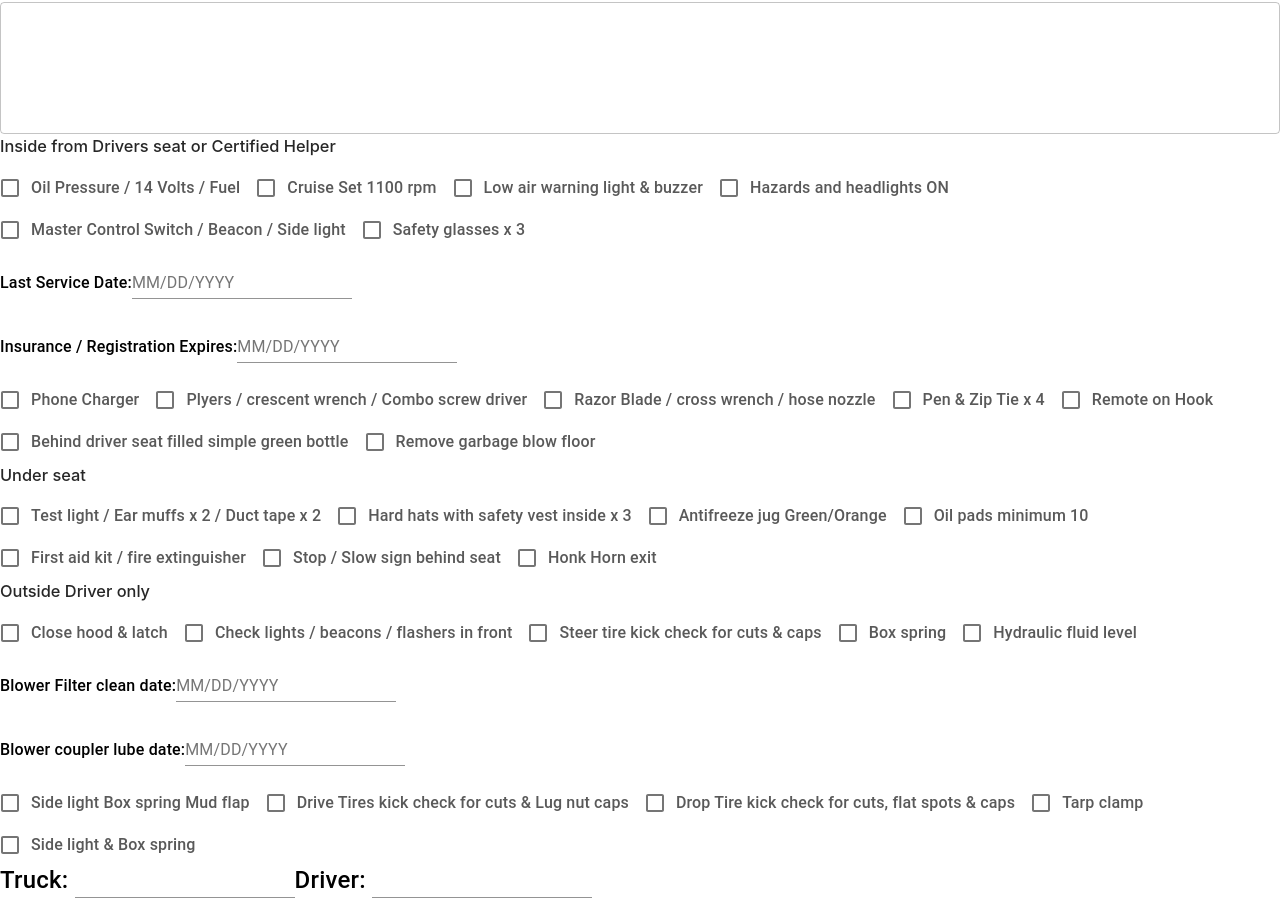
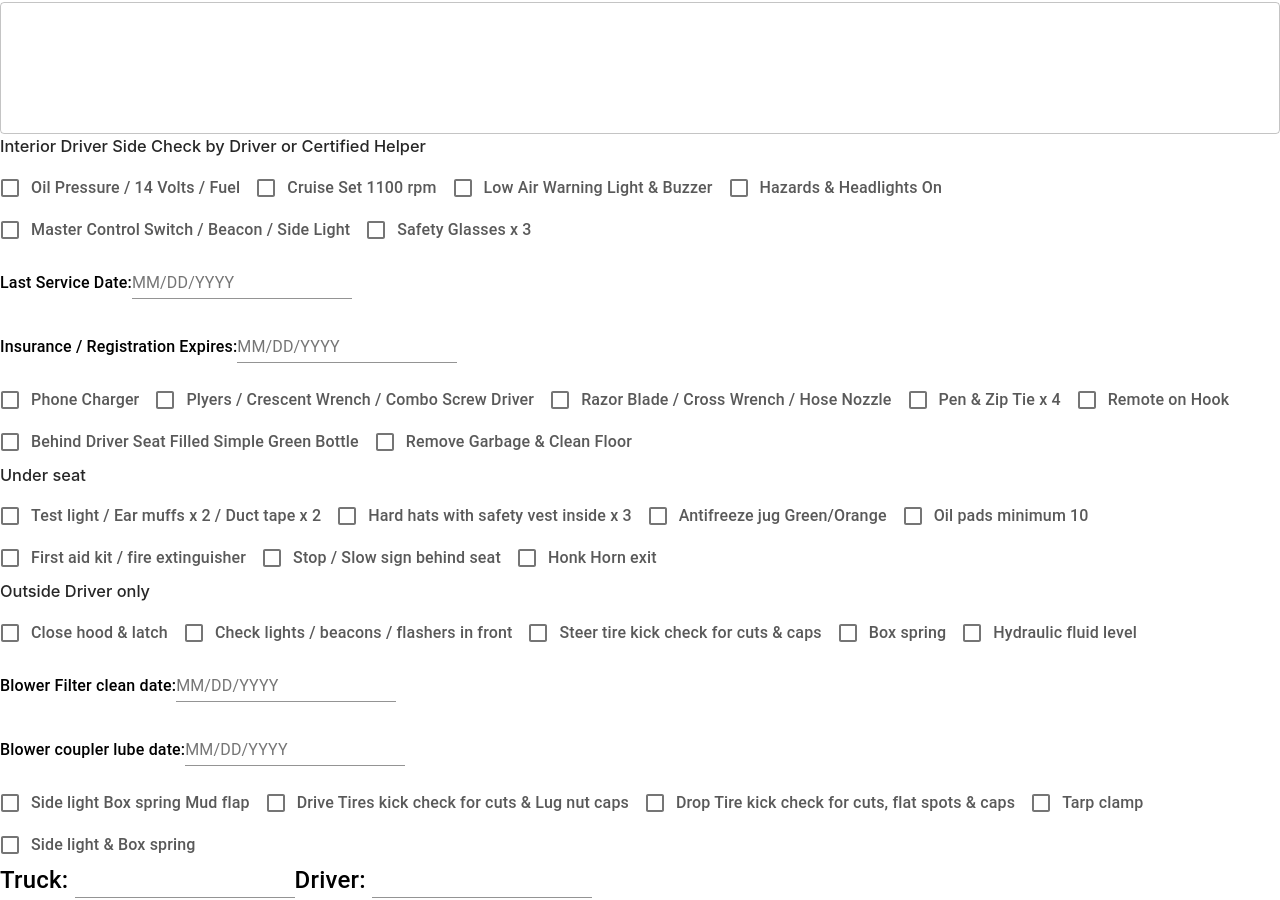
Before and after one commit to alexcravalho/GreenPDFInternal, a React app: page / in a window 1280 px wide. Shown: the part 820-1720 px from the top of the page. Built offline with nearby package versions, Linux system fonts and the light colour scheme; the HTML template or start-up script is replaced by a standard one.

Commit message:
edited text in InsideFromDrivers

```diff
--- a/client/src/components/InsideFromDrivers.tsx
+++ b/client/src/components/InsideFromDrivers.tsx
@@ -22,19 +22,19 @@ export class InsideFromDrivers extends Component<InsideFromDriversProps, InsideF
       labels1: [
         "Oil Pressure / 14 Volts / Fuel",
         "Cruise Set 1100 rpm",
-        "Low air warning light & buzzer",
-        "Hazards and headlights ON",
-        "Master Control Switch / Beacon / Side light",
-        "Safety glasses x 3"
+        "Low Air Warning Light & Buzzer",
+        "Hazards & Headlights On",
+        "Master Control Switch / Beacon / Side Light",
+        "Safety Glasses x 3"
       ],
       labels2: [
         "Phone Charger",
-        "Plyers / crescent wrench / Combo screw driver",
-        "Razor Blade / cross wrench / hose nozzle",
+        "Plyers / Crescent Wrench / Combo Screw Driver",
+        "Razor Blade / Cross Wrench / Hose Nozzle",
         "Pen & Zip Tie x 4",
         "Remote on Hook",
-        "Behind driver seat filled simple green bottle",
-        "Remove garbage blow floor"
+        "Behind Driver Seat Filled Simple Green Bottle",
+        "Remove Garbage & Clean Floor"
       ]
     }
   }
@@ -42,7 +42,7 @@ export class InsideFromDrivers extends Component<InsideFromDriversProps, InsideF
   render() {
     return (
       <div className="inside-from-drivers">
-        <h3>Inside from Drivers seat or Certified Helper</h3>
+        <h3>Interior Driver Side Check by Driver or Certified Helper</h3>
         {this.state.labels1.map((label, idx) => (
           <LabledCheckbox key={idx} idx={idx} label={label} text="" appStateHandleCheck={this.props.appStateHandleCheck}/>
         ))}
```
